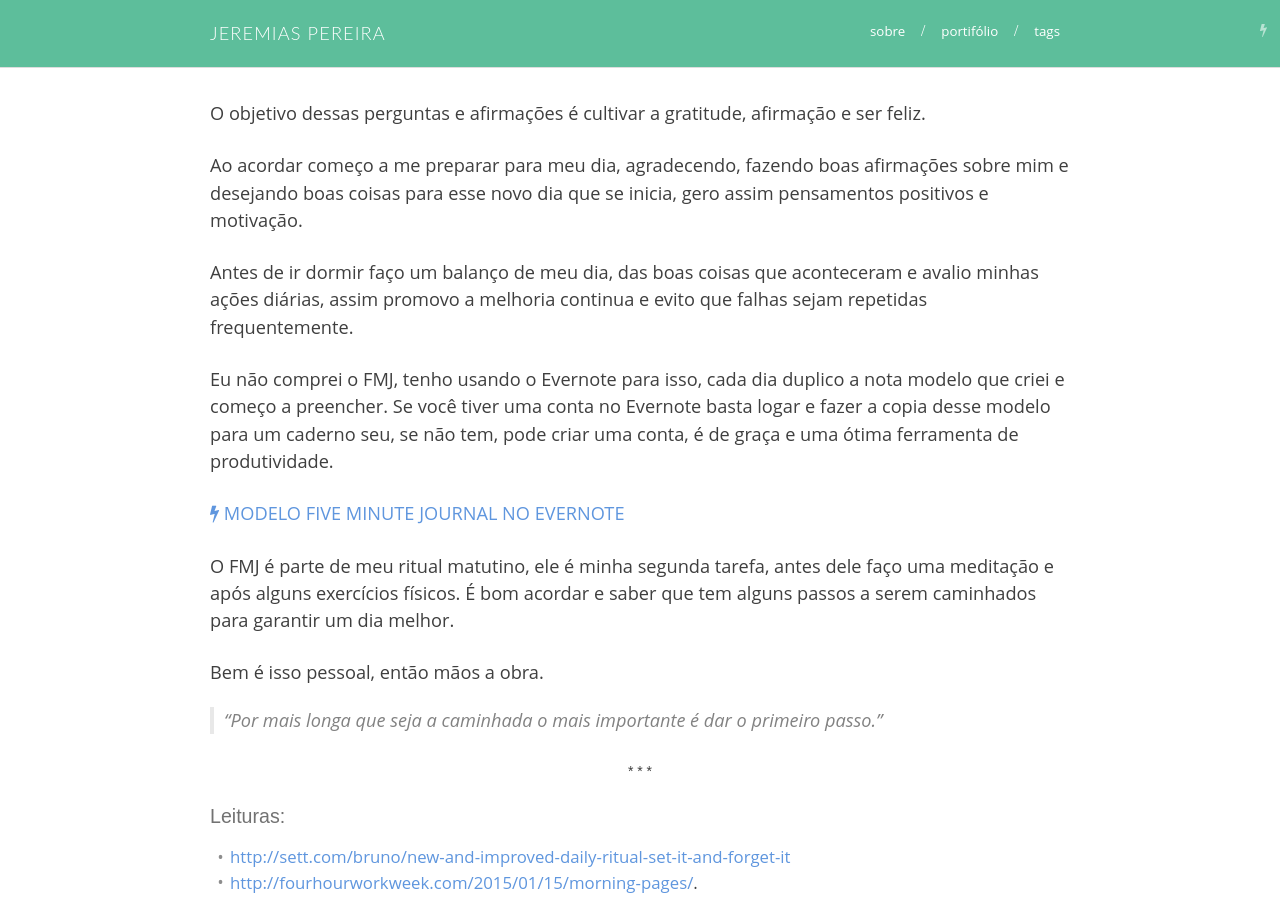
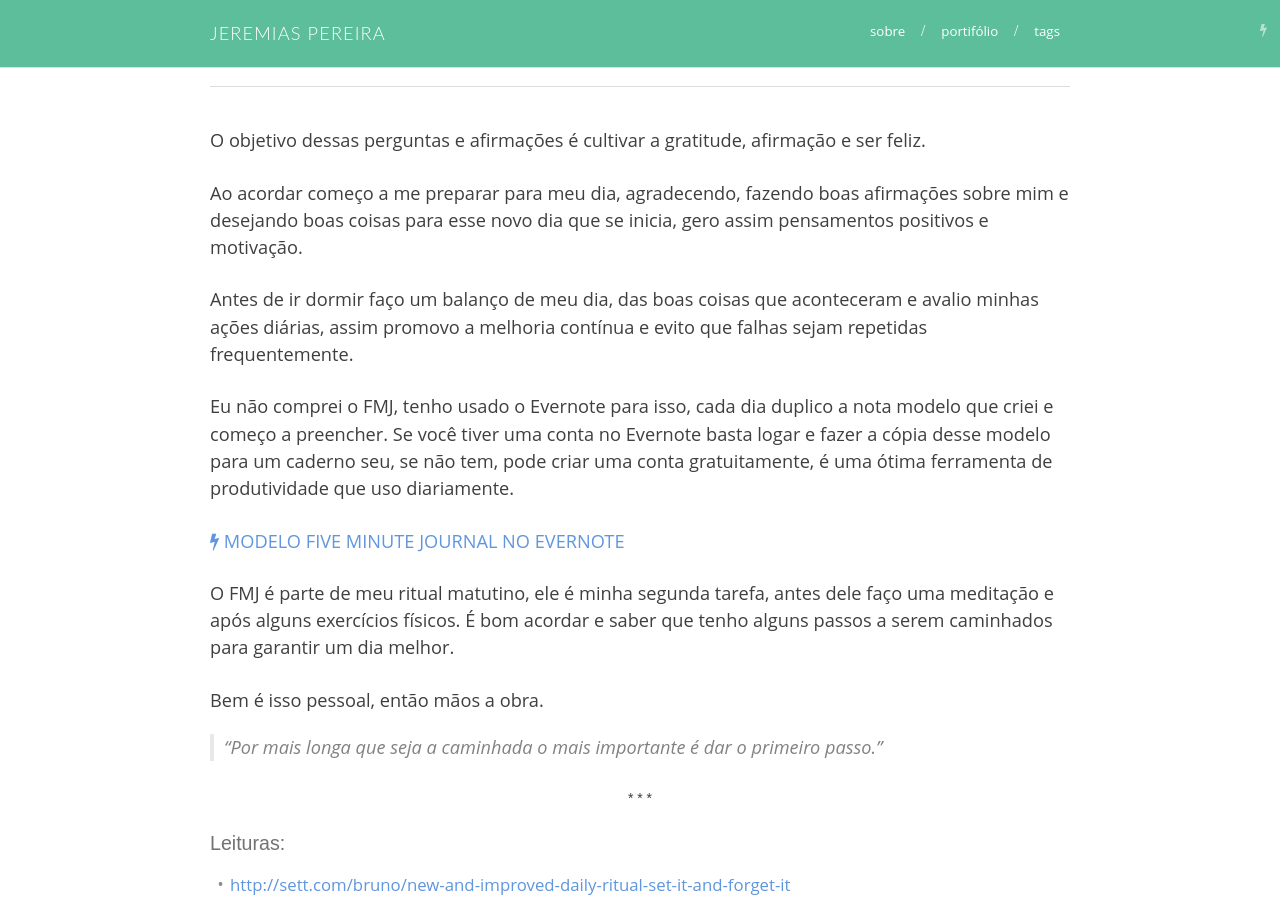
Before and after one commit to jeremiaspereira/jeremiaspereira.github.io, a Jekyll site: the page built from _posts/2016-02-27-12-five-minute-journal.markdown, in a window 1280 px wide and 900 px high, scrolled down 1253 px. Built offline with Jekyll 4.4.1, drawn with Linux system fonts in a browser that asks for light colours; some web fonts are replaced; comment, search, counter and statistics services are not loaded; some of the changed text lies outside the part shown.

Commit message:
Revisão ortografica post five minute journal

```diff
--- a/_posts/2016-02-27-12-five-minute-journal.markdown
+++ b/_posts/2016-02-27-12-five-minute-journal.markdown
@@ -11,13 +11,14 @@
 
 Vários dias sem escrever nada aqui (procrastinando), resolvi postar algo que inicie recentemente e estou curtindo.
 
-Quantas vezes você tentou criar um habito e falhou? Enumeras vezes... Relaxa faz parte, mas não desista.
+Quantas vezes você tentou criar um habito e falhou? Inúmeras vezes... Relaxa faz parte, mas não desista.
 
-Uma boa leitura sobre o assunto é o livro ["O poder do hábito"](http://www.livrariacultura.com.br/p/o-poder-do-habito-30351365){:target="_blank"}.
+Uma boa leitura sobre o assunto é o livro [O poder do hábito](http://www.livrariacultura.com.br/p/o-poder-do-habito-30351365){:target="_blank"}.
 
 Mas não vim falar de como criar hábitos, mas sim de meu novo, muitos já praticam em outros países, porém não vi muita coisa escrita sobre o assunto por aqui. O nome dele é [Five Minute Journal](http://www.fiveminutejournal.com/){:target="_blank"}.
 
-O FMJ é um diário em si, todo dia antes de dormir e antes de sua rotina diária começar, você preenche ele, a seguir segue o script que você deve preencher diariamente.
+O FMJ é um diário em si, todo dia antes de dormir e de manhã após acordar você preenche ele, no meu caso preencho ele antes de minha meditação que é a última coisa que faço antes de ir para a cama e de manhã após meditar. A seguir o modelo que você deve preencher diariamente.
+
 
 - - -
 
@@ -63,15 +64,15 @@
 
 Ao acordar começo a me preparar para meu dia, agradecendo, fazendo boas afirmações sobre mim e desejando boas coisas para esse novo dia que se inicia, gero assim pensamentos positivos e motivação.
 
-Antes de ir dormir faço um balanço de meu dia, das boas coisas que aconteceram e avalio minhas ações diárias, assim promovo a melhoria continua e evito que falhas sejam repetidas frequentemente.
+Antes de ir dormir faço um balanço de meu dia, das boas coisas que aconteceram e avalio minhas ações diárias, assim promovo a melhoria contínua e evito que falhas sejam repetidas frequentemente.
 
-Eu não comprei o FMJ, tenho usando o Evernote para isso, cada dia duplico a nota modelo que criei e começo a preencher. Se você tiver uma conta no Evernote basta logar e fazer a copia desse modelo para um caderno seu, se não tem, pode criar uma conta, é de graça e uma ótima ferramenta de produtividade.
+Eu não comprei o FMJ, tenho usado o Evernote para isso, cada dia duplico a nota modelo que criei e começo a preencher. Se você tiver uma conta no Evernote basta logar e fazer a cópia desse modelo para um caderno seu, se não tem, pode criar uma conta gratuitamente, é uma ótima ferramenta de produtividade que uso diariamente.
 
 
 [<i class="fa fa-bolt"></i> MODELO FIVE MINUTE JOURNAL NO EVERNOTE](https://www.evernote.com/shard/s240/nl/31494644/2b0451e7-dfdc-4ca3-98b7-6517d00afc56){:target="_blank"}
 
 
-O FMJ é parte de meu ritual matutino, ele é minha segunda tarefa, antes dele faço uma meditação e após alguns exercícios físicos. É bom acordar e saber que tem alguns passos a serem caminhados para garantir um dia melhor.
+O FMJ é parte de meu ritual matutino, ele é minha segunda tarefa, antes dele faço uma meditação e após alguns exercícios físicos. É bom acordar e saber que tenho alguns passos a serem caminhados para garantir um dia melhor.
 
 Bem é isso pessoal, então mãos a obra.
 
```
